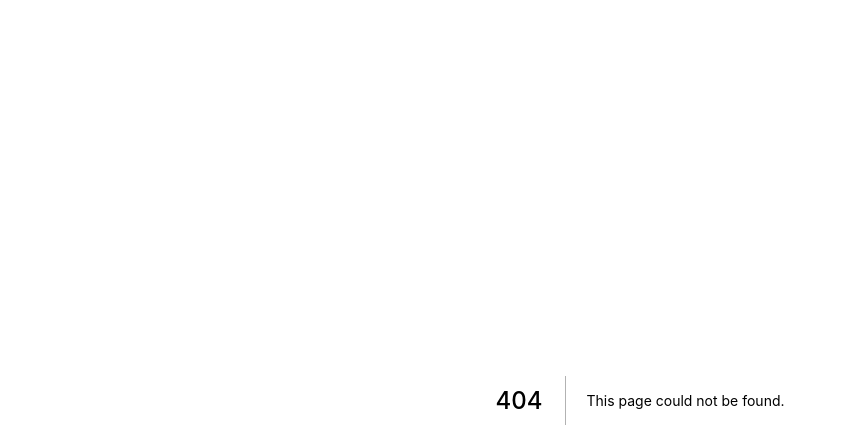
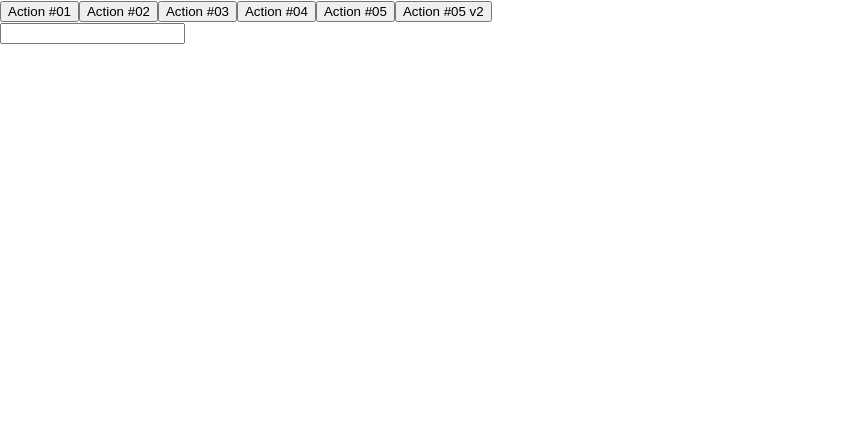
Before and after one commit to FelipeSaadi/Estudos, a Next.js app in the folder next.js/exercises/: page /basics/button in a window 1280 px wide. Before the commit this address had no page. Shown: the top 448 px of the page, without its empty margins (0-847 px from the left). Built offline with nearby package versions, Linux system fonts and the light colour scheme.

Commit message:
completed the Calling a Function by Event lesson

```diff
--- /dev/null
+++ b/next.js/exercises/pages/basics/button.jsx
@@ -0,0 +1,30 @@
+function action1() {
+    console.log("Action #01")
+}
+
+export default function button() {
+    function action2() {
+        console.log("Action #02")
+    }
+
+    function action5(e) {
+        console.log(e)
+    }
+    return (
+        <div>
+            <button onClick={action1}>Action #01</button>
+            <button onClick={action2}>Action #02</button>
+            <button onClick={function action3() {
+                console.log("Action #03")
+            }}>Action #03</button>
+            <button onClick={() => console.log("Action #04")}>
+                Action #04
+            </button>
+            <button onClick={action5}>Action #05</button>
+            <button onClick={e => action5(e.altKey)}>Action #05 v2</button>
+            <div>
+                <input type="text" onChange={e => console.log(e.target.value)} />
+            </div>
+        </div >
+    )
+}
```
